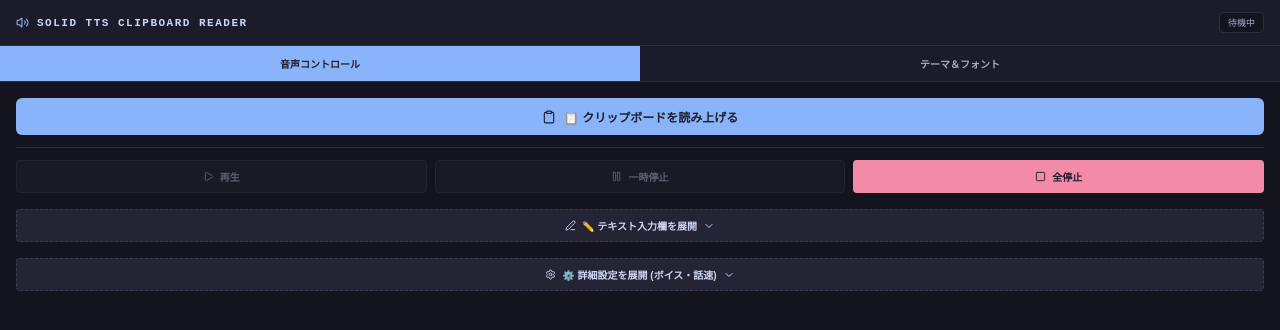
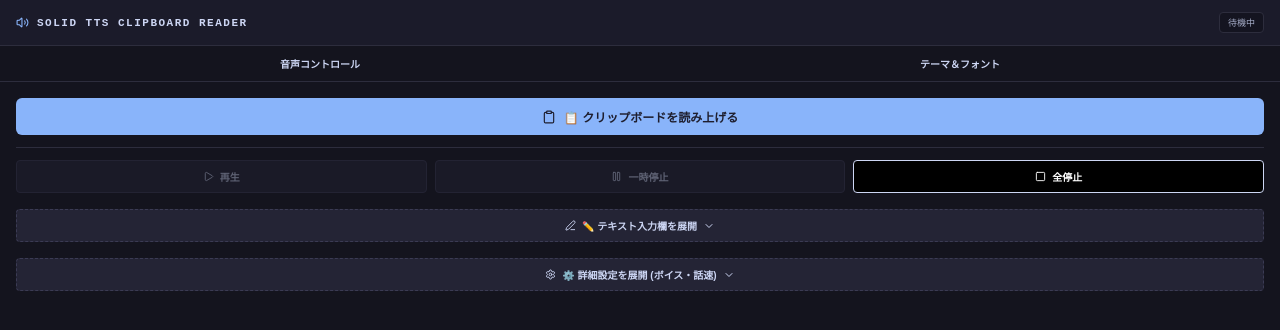
Before and after one commit to soroeru-afk/SOLID-TTS-CLIPBOARD-READER, a React (Vite) app: page / in a window 1280 px wide. Shown: the top 330 px of the page. Built offline with nearby package versions, Linux system fonts and the light colour scheme.

Commit message:
Style Stop button as black outlined for all themes except brown, and implement custom thin scrollbar

```diff
--- a/src/index.css
+++ b/src/index.css
@@ -16,12 +16,9 @@
   --bg-btn-secondary: #242435;
   --text-btn-secondary: #cdd6f4;
   --border-btn-secondary: #3b3b54;
-  --bg-btn-stop: #f38ba8;
-  --text-btn-stop: #1e1e2e;
-  --bg-tab-active: #89b4fa;
-  --text-tab-active: #1e1e2e;
-  --bg-tab-inactive: #1b1b2a;
-  --text-tab-inactive: #a6adc8;
+  --bg-btn-stop: #000000;
+  --text-btn-stop: #ffffff;
+  --border-btn-stop: #cdd6f4;
   --shadow-app: 0 10px 30px rgba(0, 0, 0, 0.6);
   --bg-info: #1b1b2a;
   --border-info: #2d2d3d;
@@ -44,9 +41,9 @@
   --text-btn-primary: #ffffff;
   --bg-btn-secondary: #f1f3f4;
   --text-btn-secondary: #3c4043;
-  --border-btn-secondary: #dadce0;
-  --bg-btn-stop: #ea4335;
+  --bg-btn-stop: #000000;
   --text-btn-stop: #ffffff;
+  --border-btn-stop: #3c4043;
   --bg-tab-active: #1a73e8;
   --text-tab-active: #ffffff;
   --bg-tab-inactive: #f1f3f4;
@@ -70,9 +67,9 @@
   --text-btn-primary: #0a0a0a;
   --bg-btn-secondary: #151515;
   --text-btn-secondary: #d8d8d8;
-  --border-btn-secondary: #222222;
-  --bg-btn-stop: #444444;
-  --text-btn-stop: #f0f0f0;
+  --bg-btn-stop: #000000;
+  --text-btn-stop: #ffffff;
+  --border-btn-stop: #e0e0e0;
   --bg-tab-active: #e0e0e0;
   --text-tab-active: #0a0a0a;
   --bg-tab-inactive: #151515;
@@ -96,9 +93,9 @@
   --text-btn-primary: #ffffff;
   --bg-btn-secondary: #422716;
   --text-btn-secondary: #f5deb3;
-  --border-btn-secondary: #663d21;
   --bg-btn-stop: #a0522d;
   --text-btn-stop: #ffffff;
+  --border-btn-stop: transparent;
   --bg-tab-active: #c8843a;
   --text-tab-active: #ffffff;
   --bg-tab-inactive: #422716;
@@ -122,9 +119,9 @@
   --text-btn-primary: #ffffff;
   --bg-btn-secondary: #121e3d;
   --text-btn-secondary: #7dd3fc;
-  --border-btn-secondary: #1d336f;
-  --bg-btn-stop: #f43f5e;
+  --bg-btn-stop: #000000;
   --text-btn-stop: #ffffff;
+  --border-btn-stop: #7dd3fc;
   --bg-tab-active: #0ea5e9;
   --text-tab-active: #ffffff;
   --bg-tab-inactive: #121e3d;
@@ -144,6 +141,31 @@ body {
   box-sizing: border-box;
   transition: background-color 0.3s ease;
   overflow: hidden;
+}
+
+/* Custom Scrollbar for all panels */
+::-webkit-scrollbar {
+  width: 5px;
+  height: 5px;
+}
+
+::-webkit-scrollbar-track {
+  background: transparent;
+}
+
+::-webkit-scrollbar-thumb {
+  background: #555555;
+  border-radius: 4px;
+}
+
+::-webkit-scrollbar-thumb:hover {
+  background: #888888;
+}
+
+/* Firefox scrollbar compatibility */
+* {
+  scrollbar-width: thin;
+  scrollbar-color: #555555 transparent;
 }
 
 #root {
@@ -365,7 +387,7 @@ body {
 }
 
 .btn-stop {
-  border: none;
+  border: 1px solid var(--border-btn-stop);
   background-color: var(--bg-btn-stop);
   color: var(--text-btn-stop);
 }
```
